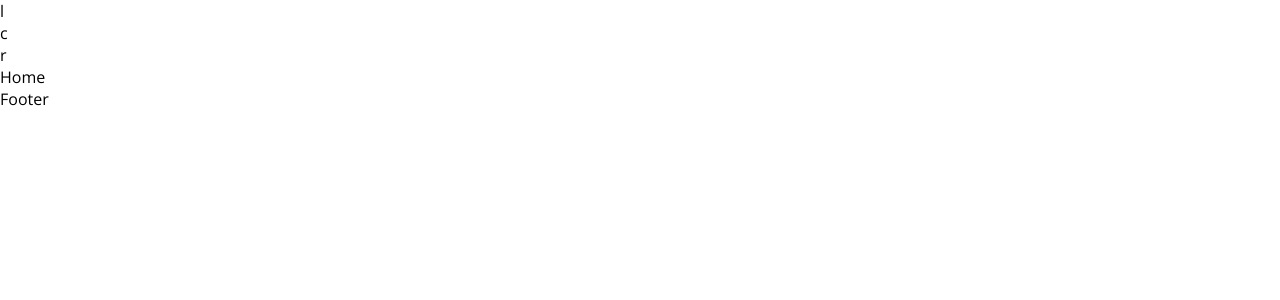
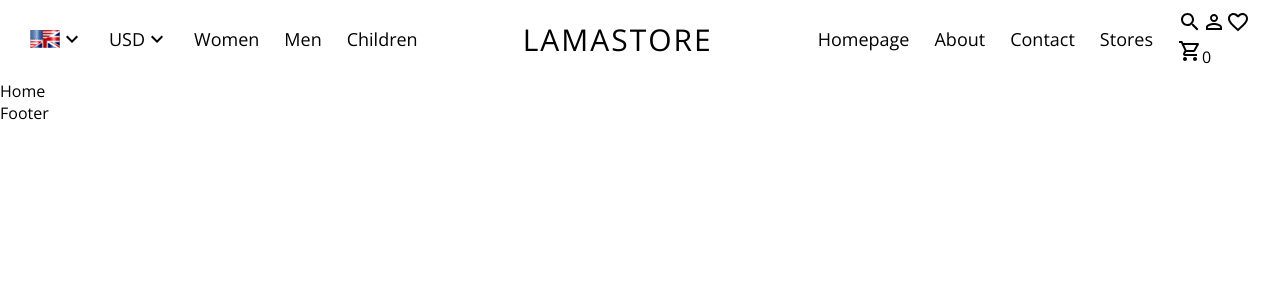
Before and after one commit to IvanGerman/e-commerce1.0, a React (Create React App) app: page / in a window 1280 px wide. Shown: the top 300 px of the page. Built offline with nearby package versions, Linux system fonts and the light colour scheme.

Commit message:
feat: working on Navbar component

```diff
--- a/src/App.js
+++ b/src/App.js
@@ -3,6 +3,8 @@
   RouterProvider,
   Outlet
 } from "react-router-dom";
+
+import './app.scss';
 
 import { Home } from "./pages/Home/Home";
 import { Product } from "./pages/Product/Product";
--- /dev/null
+++ b/src/app.scss
@@ -0,0 +1,7 @@
+.app {
+
+  .link {
+    color: inherit;
+    text-decoration: none;
+  }
+}
--- a/src/components/Navbar/Navbar.jsx
+++ b/src/components/Navbar/Navbar.jsx
@@ -1,12 +1,63 @@
-import React from 'react'
+import React from 'react';
+import {Link} from 'react-router-dom';
+
+import './Navbar.scss';
+
+import KeyboardArrowDownIcon from '@mui/icons-material/KeyboardArrowDown';
+import SearchIcon from "@mui/icons-material/Search";
+import PersonOutlineOutlinedIcon from "@mui/icons-material/PersonOutlineOutlined";
+import FavoriteBorderOutlinedIcon from "@mui/icons-material/FavoriteBorderOutlined";
+import ShoppingCartOutlinedIcon from "@mui/icons-material/ShoppingCartOutlined";
 
 export const Navbar = () => {
   return (
     <div className='navbar'>
       <div className="wrapper">
-        <div className="left">l</div>
-        <div className="center">c</div>
-        <div className="right">r</div>
+        <div className="left">
+          <div className="item">
+            <img src="/img/en.png" alt="" />
+            <KeyboardArrowDownIcon/>
+          </div>
+          <div className="item">
+            <span>USD</span>
+            <KeyboardArrowDownIcon/>
+          </div>
+          <div className="item">
+            <Link className="link" to="/products/1">Women</Link>
+          </div>
+          <div className="item">
+            <Link className="link" to="/products/2">Men</Link>
+          </div>
+          <div className="item">
+            <Link className="link" to="/products/3">Children</Link>
+          </div>
+        </div>
+        <div className="center">
+          <Link className="link" to="/">LAMASTORE</Link>
+        </div>
+        <div className="right">
+        <div className="item">
+            <Link className ="link" to="/">Homepage</Link>
+          </div>
+          <div className="item">
+            <Link className ="link" to="/">About</Link>
+          </div>
+          <div className="item">
+            <Link className ="link" to="/">Contact</Link>
+          </div>
+          <div className="item">
+            <Link className ="link" to="/">Stores</Link>
+          </div>
+          <div className="icons">
+            <SearchIcon/>
+            <PersonOutlineOutlinedIcon/>
+            <FavoriteBorderOutlinedIcon/>
+            <div className="cartIcon" >
+              <ShoppingCartOutlinedIcon/>
+              <span>0</span>
+            </div>
+          </div>
+        </div>
       </div>
     </div>
   )
--- /dev/null
+++ b/src/components/Navbar/Navbar.scss
@@ -0,0 +1,31 @@
+.navbar {
+  height: 80px;
+
+  .wrapper {
+    display: flex;
+    align-items: center;
+    justify-content: space-between;
+    padding: 10px 30px;
+
+    .item {
+      display: flex;
+      align-items: center;
+      font-size: 18px;
+    }
+
+    .left {
+      display: flex;
+      align-items: center;
+      gap: 25px;
+    }
+    .center {
+      font-size: 30px;
+      letter-spacing: 2px;
+    }
+    .right {
+      display: flex;
+      align-items: center;
+      gap: 25px;
+    }
+  }
+}
```
Also changed, not shown: public/img/en.png (added), public/img/payment.png (added).
